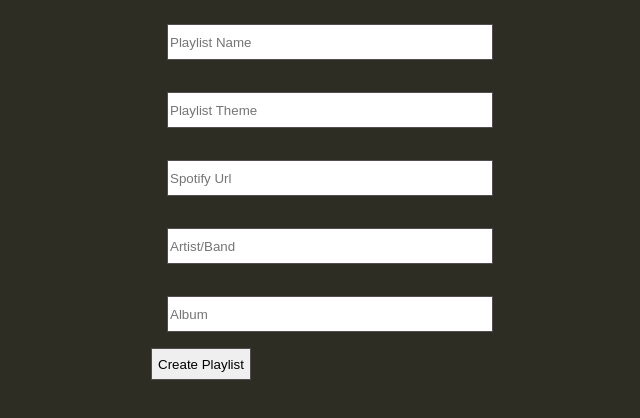
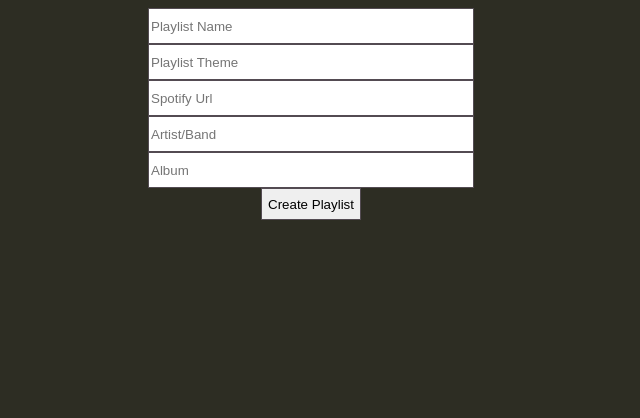
Before and after one commit to jmphilips/playlists, a Next.js app: page /create in a window 1280 px wide. Shown: the top 418 px of the page, without its empty margins (329-969 px from the left). Built offline with nearby package versions, Linux system fonts and the light colour scheme.

Commit message:
Created Styled button file.

```diff
--- /dev/null
+++ b/components/Button.js
@@ -0,0 +1,10 @@
+import styled from 'styled-components'
+
+const StyledButton = styled.button`
+  border: 1px solid #534b52;
+  height: 2rem;
+  font-weight: 300;
+  text-align: center;
+`
+
+export default StyledButton
--- /dev/null
+++ b/components/FormField.js
@@ -0,0 +1,23 @@
+import { Field } from 'formik'
+import styled from 'styled-components'
+
+const FormField = ({className, text, placeholder, name}) => (
+    <Field
+        className={className}
+        text={text}
+        placeholder={placeholder}
+        name={name}
+    />
+)
+
+const StyledField = styled(FormField)`
+    border: 1px solid #534b52;
+    height: 2rem;
+    font-weight: 300;
+    background-color: F1F0EA;
+    width: 20rem;
+    marign: 1rem;
+    display: inline-block;
+`
+
+export default StyledField
--- a/pages/create.js
+++ b/pages/create.js
@@ -1,32 +1,14 @@
-import { Formik, Field, Form } from 'formik'
 import React, { Component } from 'react'
+import { Formik, Form } from 'formik'
 import Playlist from '../components/Playlist'
 import styled from 'styled-components'
-
-const CustomField = ({className, text, placeholder, name}) => (
-    <Field className={className} text={text} placeholder={placeholder} name={name} />
-)
-
-const StyledField = styled(CustomField)`
-    border: 1px solid #534B52;
-    height: 2rem;
-    font-weight: 300;
-    background-color: F1F0EA;
-    width: 20rem;
-    margin: 1rem;
-`
-
-const StyledButton = styled.button`
-    border: 1px solid #534B52;
-    height: 2rem;
-    font-weight: 300;
-    text-align: center;
-`
+import FormField from '../components/FormField'
+import Button from '../components/Button'
 
 const Container = styled.div`
-    width: 20rem;
-    margin: auto;
-    height: 80%;
+  width: 30rem;
+  margin: auto;
+  height: 80%;
 `
 
 class Create extends Component {
@@ -66,12 +48,28 @@ class Create extends Component {
           onSubmit={values => this.handleSubmitClick(values)}
           render={() => (
             <Form>
-              <StyledField type="text" name="name" placeholder="Playlist Name" />
-              <StyledField type="text" name="theme" placeholder="Playlist Theme" />
-              <StyledField type="text" name="url" placeholder="Spotify Url" />
-              <StyledField type="text" name="artist" placeholder="Artist/Band" />
-              <StyledField type="text" name="albums" placeholder="Album" />
-              <StyledButton type="submit">Create Playlist</StyledButton>
+              <div style={{ textAlign: 'center' }}>
+                <FormField
+                  type="text"
+                  name="name"
+                  placeholder="Playlist Name"
+                />
+                <FormField
+                  type="text"
+                  name="theme"
+                  placeholder="Playlist Theme"
+                />
+                <FormField type="text" name="url" placeholder="Spotify Url" />
+                <FormField
+                  type="text"
+                  name="artist"
+                  placeholder="Artist/Band"
+                />
+                <FormField type="text" name="albums" placeholder="Album" />
+              </div>
+              <div style={{ textAlign: 'center' }}>
+                <Button type="submit">Create Playlist</Button>
+              </div>
             </Form>
           )}
         />
```
Also changed, not shown: pages/playlists.js (+8 -4 lines), 1 other file (tests, documents, lock files or other folders).
